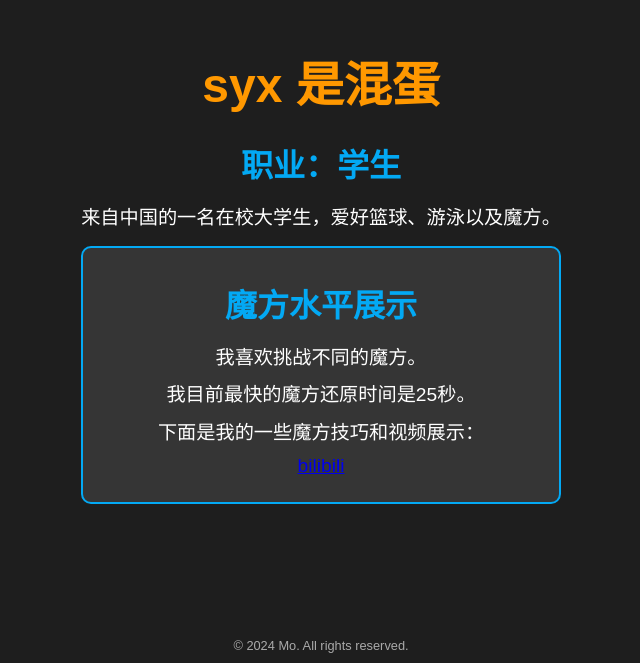
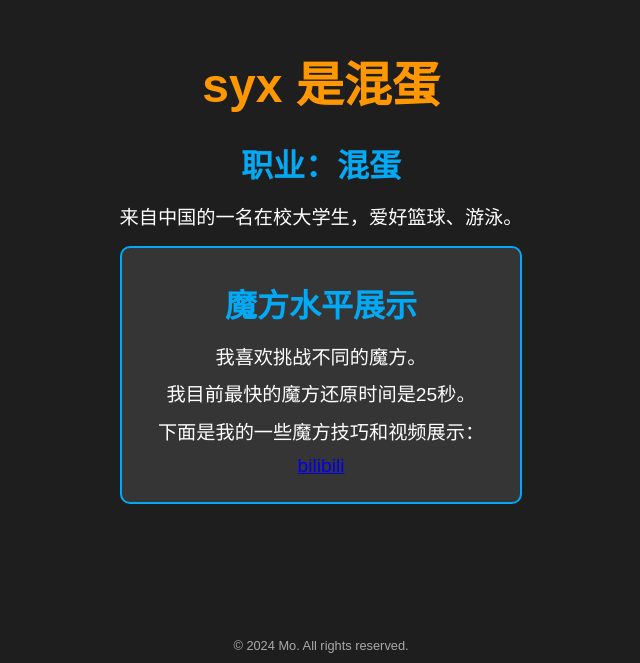
Before and after one commit to kk990kk/kk990kk.github.io, a plain HTML site: page index.html in a window 1280 px wide. Shown: the part 137-800 px from the top of the page, without its empty margins (319-959 px from the left). Drawn offline with Linux system fonts and the light colour scheme.

Commit message:
Update index.html

```diff
--- a/index.html
+++ b/index.html
@@ -54,8 +54,8 @@
 <body>
     <div class="container">
         <h1>syx 是混蛋</h1>
-        <h2>职业：学生</h2>
-        <p>来自中国的一名在校大学生，爱好篮球、游泳以及魔方。</p>
+        <h2>职业：混蛋</h2>
+        <p>来自中国的一名在校大学生，爱好篮球、游泳。</p>
 
         <div class="magic-cube">
             <h2>魔方水平展示</h2>
```
